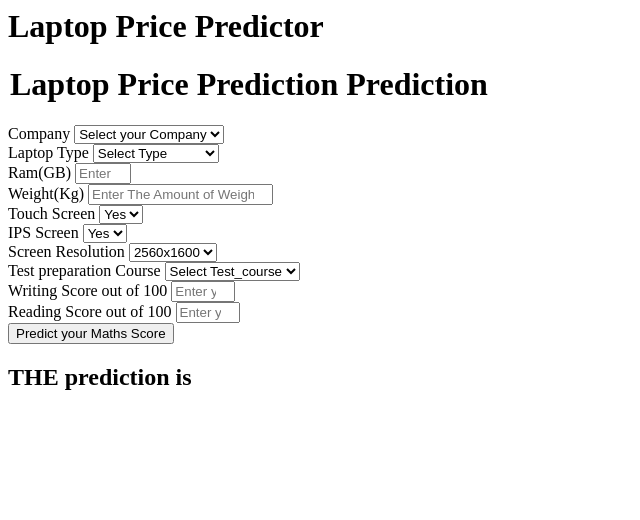
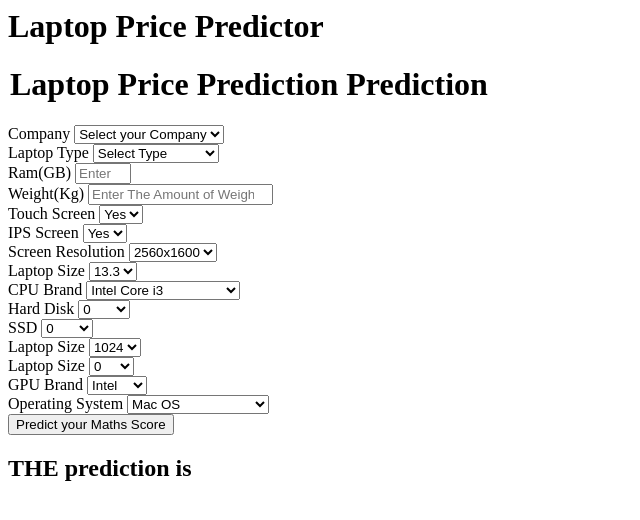
Before and after one commit to MahbubHossainFaisal/Laptop_Price_Predictor, a Flask app: page /predictdata in a window 1280 px wide. Shown: the top 520 px of the page, without its empty margins (0-640 px from the left). Run offline with Flask 3, Linux system fonts and the light colour scheme.

Commit message:
Homepage modification done

```diff
--- a/templates/home.html
+++ b/templates/home.html
@@ -177,42 +177,248 @@
                  <option value='2400x1600'>
                     2400x1600
                  </option>
-                 <option value='2400x1600'>
-                    2400x1600
-                 </option>
-                 <option value='2400x1600'>
-                    2400x1600
-                 </option>
-                 <option value='2400x1600'>
-                    2400x1600
-                 </option>
-                 <option value='2400x1600'>
-                    2400x1600
-                 </option>
+
             </select>
         </div>
         <div class="mb-3">
-            <label class="form-label">Test preparation Course</label>
-            <select class="form-control" name="test_preparation_course" placeholder="Enter you Course"
+            <label class="form-label">Laptop Size</label>
+            <select class="form-control" name="size" placeholder="Choose Laptop Size"
                 required>
-                <option class="placeholder" selected disabled value="">Select Test_course</option>
-                <option value="none">
-                    None
+
+               <!--<option class="placeholder" selected disabled value="">Select Test_course</option> -->
+
+                <option value=13.3>
+                    13.3
                 </option>
-                <option value="completed">
-                    Completed
+                <option value=15.6>
+                    15.6
+                </option>
+                <option value=15.4>
+                    15.4
+                </option>
+                <option value=14.0>
+                    14.0
+                </option>
+                <option value=12.0>
+                    12.0
+                </option>
+                <option value=11.6>
+                    11.6
+                </option>
+                <option value=17.3>
+                    17.3
+                </option>
+                <option value=10.1>
+                    10.1
+                </option>
+                <option value=13.5>
+                    13.5
+                </option>
+                <option value=12.5>
+                    12.5
+                </option>
+                <option value=13.0>
+                    13.0
+                </option>
+                <option value=18.4>
+                    18.4
+                </option>
+                <option value=13.9>
+                    13.9
+                </option>
+                <option value=12.3>
+                    12.3
+                </option>
+                <option value=17.0>
+                    17.0
+                </option>
+                <option value=15.0>
+                    15.0
+                </option>
+                <option value=14.1>
+                    14.1
+                </option>
+                <option value=11.3>
+                    11.3
+                </option>
+
+            </select>
+        </div>
+        <div class="mb-3">
+            <label class="form-label">CPU Brand</label>
+            <select class="form-control" name="Cpu_Brand" placeholder="choose cpu brand"
+                required>
+
+               <!--<option class="placeholder" selected disabled value="">Select Test_course</option> -->
+               <option value="Intel Core i3">
+                Intel Core i3
+                </option>
+                <option value="Intel Core i5">
+                    Intel Core i5
+                </option>
+                <option value="Intel Core i7">
+                    Intel Core i7
+                </option>
+                <option value="AMD Processor">
+                    AMD Processor
+                </option>
+                <option value="Other Intel processors">
+                    Other Intel processors
                 </option>
             </select>
         </div>
         <div class="mb-3">
-            <label class="form-label">Writing Score out of 100</label>
-            <input class="form-control" type="number" name="reading_score"
-                placeholder="Enter your Reading score" min='0' max='100' />
+            <label class="form-label">Hard Disk</label>
+            <select class="form-control" name="size" placeholder="Choose HDD size"
+                required>
+
+               <!--<option class="placeholder" selected disabled value="">Select Test_course</option> -->
+                <option value=0>
+                    0
+                </option>
+                <option value=28>
+                    28
+                </option>
+                <option value=32>
+                    32
+                </option>
+                <option value=512>
+                    512
+                </option>
+                <option value=1024>
+                    1024
+                </option>
+                <option value=2048>
+                    2048
+                </option>
+
+            </select>
         </div>
         <div class="mb-3">
-            <label class="form-label">Reading Score out of 100</label>
-            <input class="form-control" type="number" name="writing_score"
-                placeholder="Enter your Reading Score" min='0' max='100' />
+            <label class="form-label">SSD</label>
+            <select class="form-control" name="SSD" placeholder="Choose SSD"
+                required>
+                <option value=0>
+                    0
+                </option>
+                <option value=8>
+                    8
+                </option>
+                <option value=16>
+                    16
+                </option>
+                <option value=32>
+                    32
+                </option>
+                <option value=64>
+                    64
+                </option>
+                <option value=128>
+                    128
+                </option>
+                <option value=180>
+                    180
+                </option>
+                <option value=240>
+                    240
+                </option>
+                <option value=256>
+                    256
+                </option>
+                <option value=512>
+                    512
+                </option>
+                <option value=768>
+                    768
+                </option>
+                <option value=1024>
+                    1024
+                </option>
+
+            </select>
+        </div>
+        <div class="mb-3">
+            <label class="form-label">Laptop Size</label>
+            <select class="form-control" name="size" placeholder="Choose Laptop Size"
+                required>
+
+                <option value=0>
+                    1024
+                </option>
+                <option value=512>
+                    1024
+                </option>
+                <option value=1024>
+                    1024
+                </option>
+
+
+            </select>
+        </div>
+        <div class="mb-3">
+            <label class="form-label">Laptop Size</label>
+            <select class="form-control" name="size" placeholder="Choose Laptop Size"
+                required>
+
+                <option value=0>
+                    0
+                </option>
+                <option value=16>
+                    16
+                </option>
+                <option value=32>
+                    32
+                </option>
+                <option value=64>
+                    64
+                </option>
+                <option value=128>
+                    128
+                </option>
+                <option value=256>
+                    256
+                </option>
+                <option value=512>
+                    512
+                </option>
+
+            </select>
+        </div>
+        <div class="mb-3">
+            <label class="form-label">GPU Brand</label>
+            <select class="form-control" name="Gpu_brand" placeholder="Choose GPU brand"
+                required>
+
+                <option value="Intel">
+                    Intel
+                </option>
+                <option value="AMD">
+                    AMD
+                </option>
+                <option value="Nvidia">
+                    Nvidia
+                </option>
+
+
+            </select>
+        </div>
+        <div class="mb-3">
+            <label class="form-label">Operating System</label>
+            <select class="form-control" name="Os" placeholder="Choose operating system"
+                required>
+
+                <option value="Mac OS">
+                    Mac OS
+                </option>
+                <option value="Windows">
+                    Windows
+                </option>
+                <option value="Others/No OS/Linux">
+                    Others/No OS/Linux
+                </option>
+
+
+            </select>
         </div>
         <div class="mb-3">
             <input class="btn btn-primary" type="submit" value="Predict your Maths Score" required />
```
